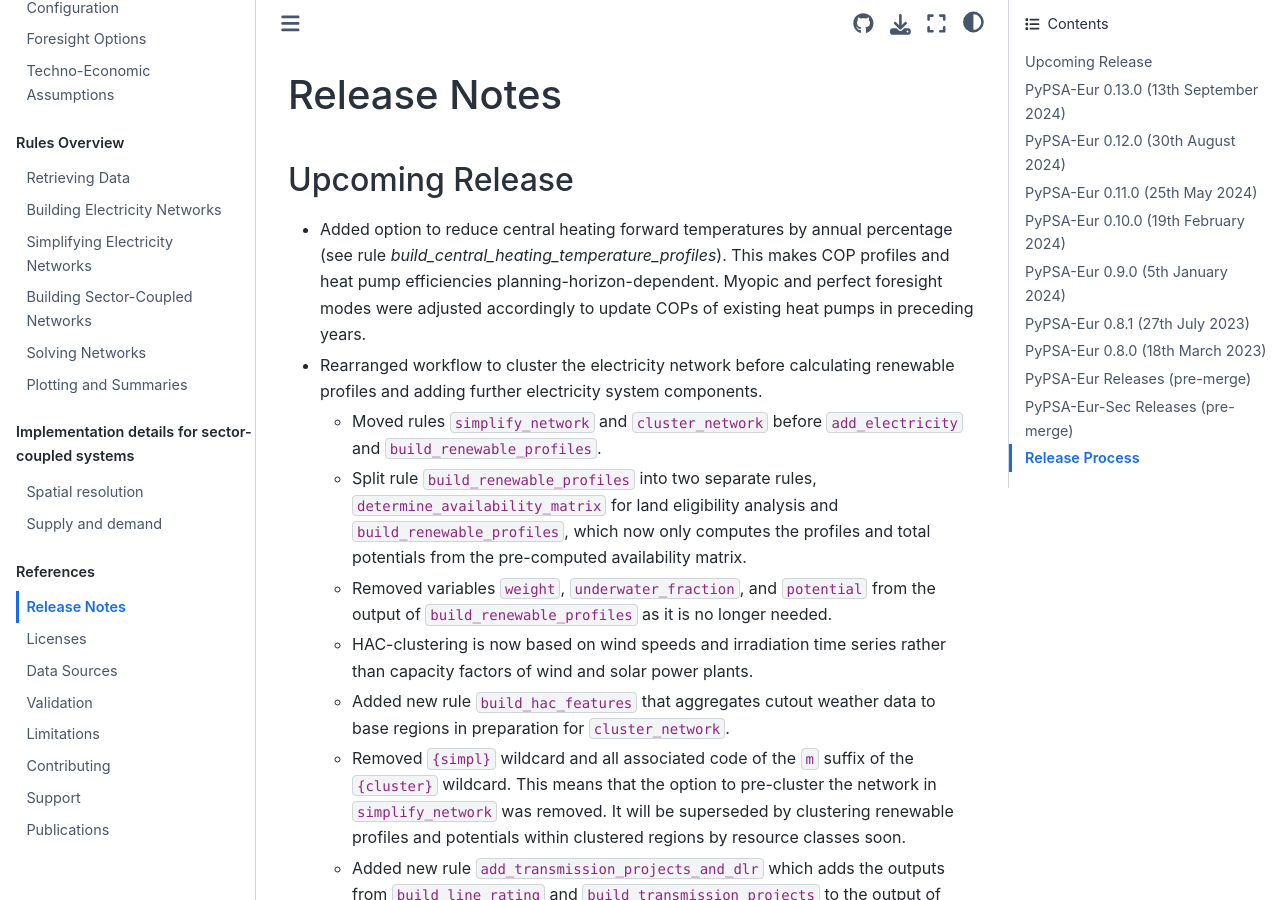
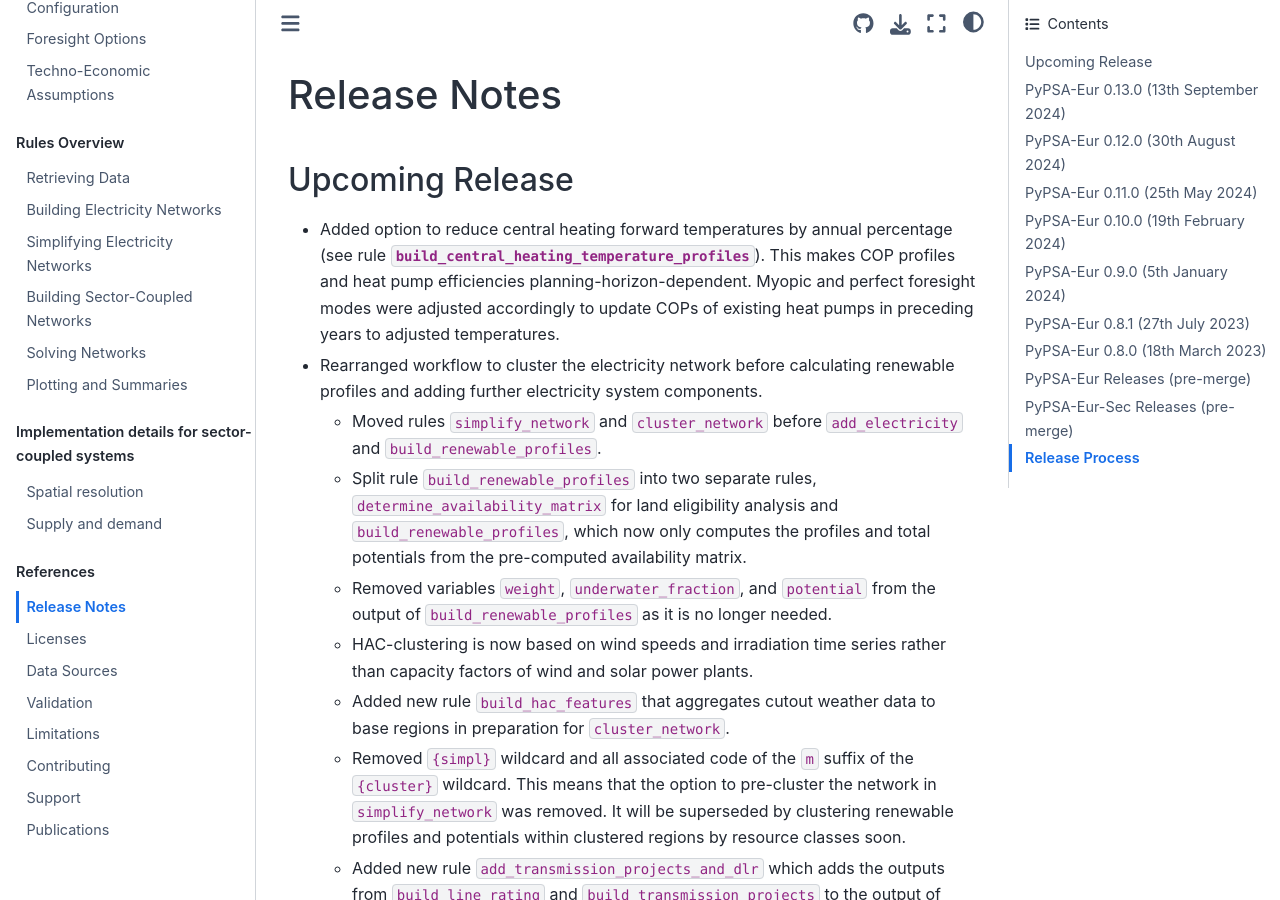
Before and after one commit to open-energy-transition/clean-firm-techs-eu, a Sphinx documentation site: the page built from doc/release_notes.rst, in a window 1280 px wide and 900 px high. Built offline with Sphinx 7.4.7 and the Sphinx Book theme 1.1.4, drawn with Linux system fonts in a browser that asks for light colours.

Commit message:
Update doc/release_notes.rst
Co-authored-by: Fabian Neumann <fabian.neumann@outlook.de>

```diff
--- a/doc/release_notes.rst
+++ b/doc/release_notes.rst
@@ -11,7 +11,7 @@ Release Notes
 Upcoming Release
 ================
 
-* Added option to reduce central heating forward temperatures by annual percentage (see rule `build_central_heating_temperature_profiles`). This makes COP profiles and heat pump efficiencies planning-horizon-dependent. Myopic and perfect foresight modes were adjusted accordingly to update COPs of existing heat pumps in preceding years.
+* Added option to reduce central heating forward temperatures by annual percentage (see rule :mod:`build_central_heating_temperature_profiles`). This makes COP profiles and heat pump efficiencies planning-horizon-dependent. Myopic and perfect foresight modes were adjusted accordingly to update COPs of existing heat pumps in preceding years to adjusted temperatures.
 
 * Rearranged workflow to cluster the electricity network before calculating
   renewable profiles and adding further electricity system components.
```
